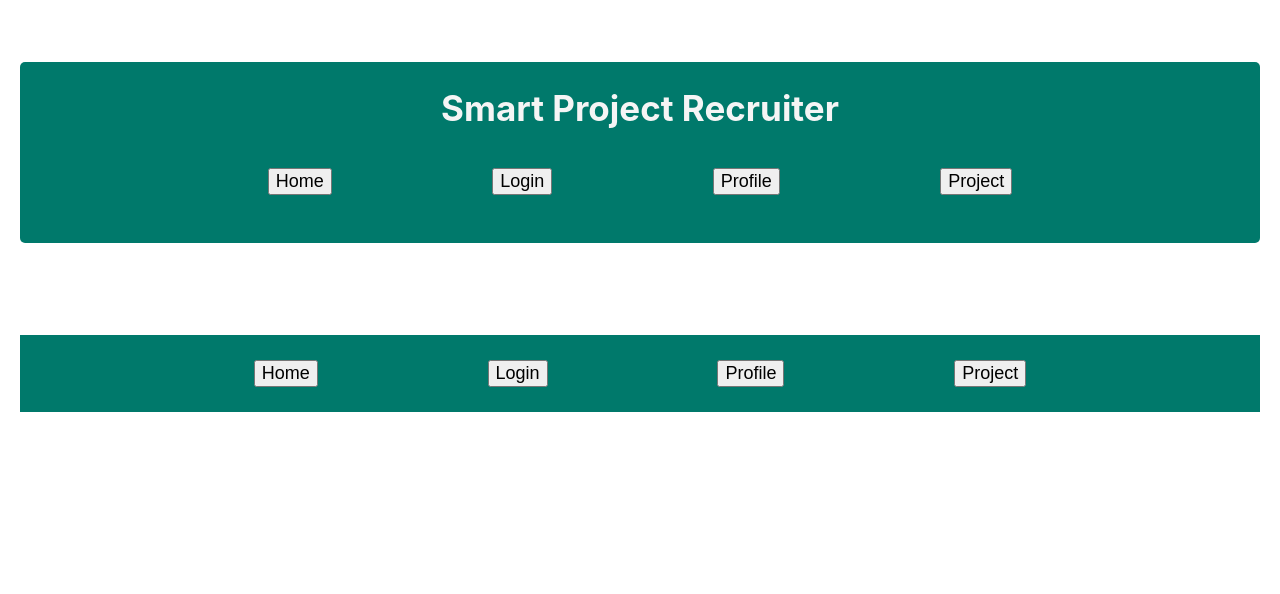
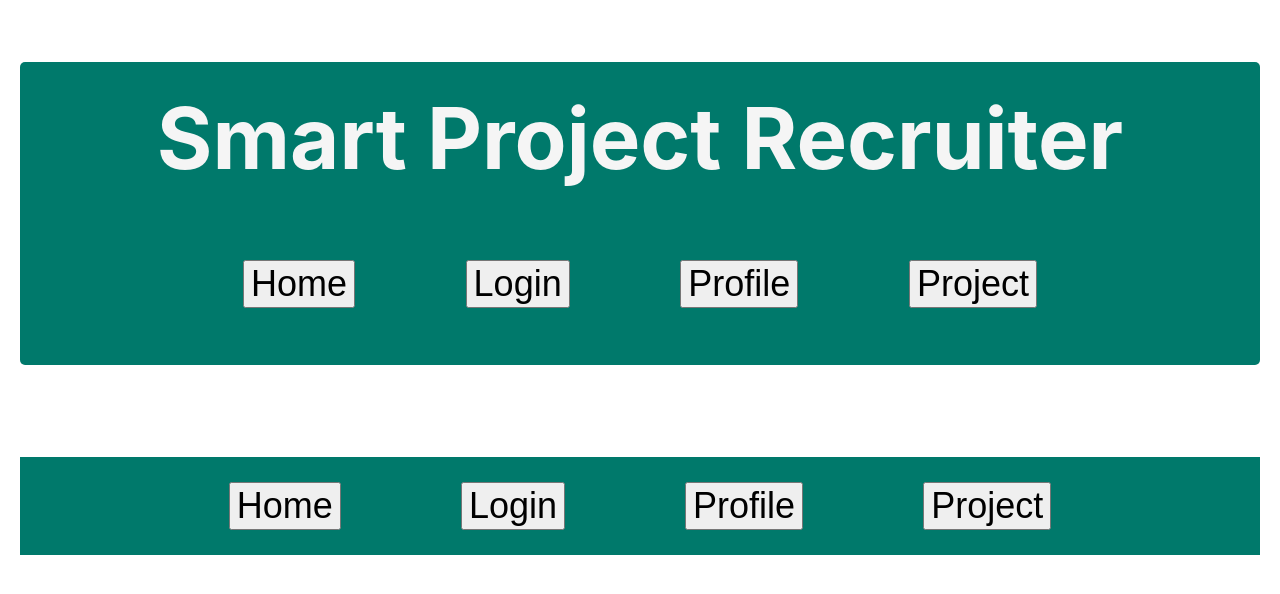
Before and after one commit to bdcii/Project-Enlistment, a React (Create React App) app in the folder client/: page / in a window 1280 px wide. Shown: the top 594 px of the page. Built offline with nearby package versions, Linux system fonts and the light colour scheme; no server answers; the HTML template or start-up script is replaced by a standard one.

Commit message:
Update header and footer text size with media queries

```diff
--- a/client/src/App.css
+++ b/client/src/App.css
@@ -25,6 +25,20 @@ h1 {
       background-color: rgb(0, 121, 107);
   }
 
-@media screen (min-width: 600px) {
+@media only screen and (min-width: 600px) {
+    #navTitle {
+        font-size: 45px;
+    }
+}
 
+@media only screen and (min-width: 900px) {
+    #navTitle {
+        font-size: 60px;
+    }
 }
+
+@media only screen and (min-width: 1100px) {
+    #navTitle {
+        font-size: 85px;
+    }
+}
--- a/client/src/pages/Home/Home.css
+++ b/client/src/pages/Home/Home.css
@@ -39,6 +39,20 @@ padding: 15px 5px;
 background-color: rgb(178, 223, 219);
 }
 
-@media screen (min-width: 600px) {
+@media only screen and (min-width: 600px) {
+    button {
+        font-size: 22px;
+    }
+}
 
+@media only screen and (min-width: 900px) {
+    button {
+        font-size: 28px;
+    }
 }
+
+@media only screen and (min-width: 1100px) {
+    button {
+        font-size: 36px;
+    }
+}
--- a/client/src/pages/Home/Home.js
+++ b/client/src/pages/Home/Home.js
@@ -15,7 +15,7 @@ export function ProjectListItem({ project }) {
         <CardColumns>
           <Row>
             <Card className="card" style={{ width: "18rem" }}>
-              <Card.Body>
+              <Card.Body className="cardBody">
                 <Card.Link href={"/projects/" + project._id} className="projTitle">{project.title}</Card.Link>
                 <Card.Text>
                   <p className="projDesc">{project.description}</p>
```
